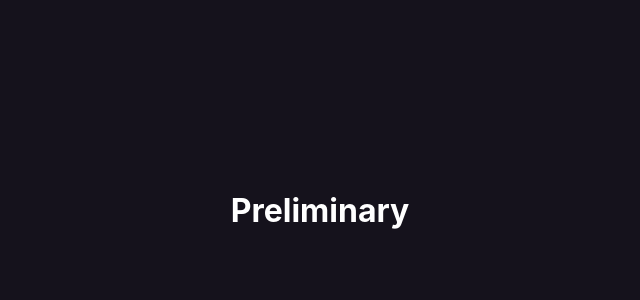
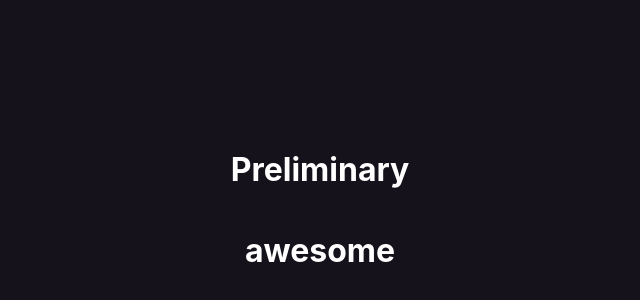
Before and after one commit to jlsude/data-science-II-final-project, a React (Create React App) app: page / in a window 1280 px wide. Shown: the part 190-490 px from the top of the page, without its empty margins (320-960 px from the left). Built offline with nearby package versions, Linux system fonts and the light colour scheme.

Commit message:
chore: test

```diff
--- a/src/Pages/1. Preliminary/preliminary.js
+++ b/src/Pages/1. Preliminary/preliminary.js
@@ -7,6 +7,7 @@ const Preliminary= () => {
     return (
         <div className={styles.pageBody}>
             <h1 className={styles.headLine}>Preliminary</h1>
+            <h1 className={styles.headLine}>awesome</h1>
 
         </div>
     );
```
Also changed, not shown: src/Pages/1. Preliminary/Preliminary.module.css (line endings or trailing spaces).
